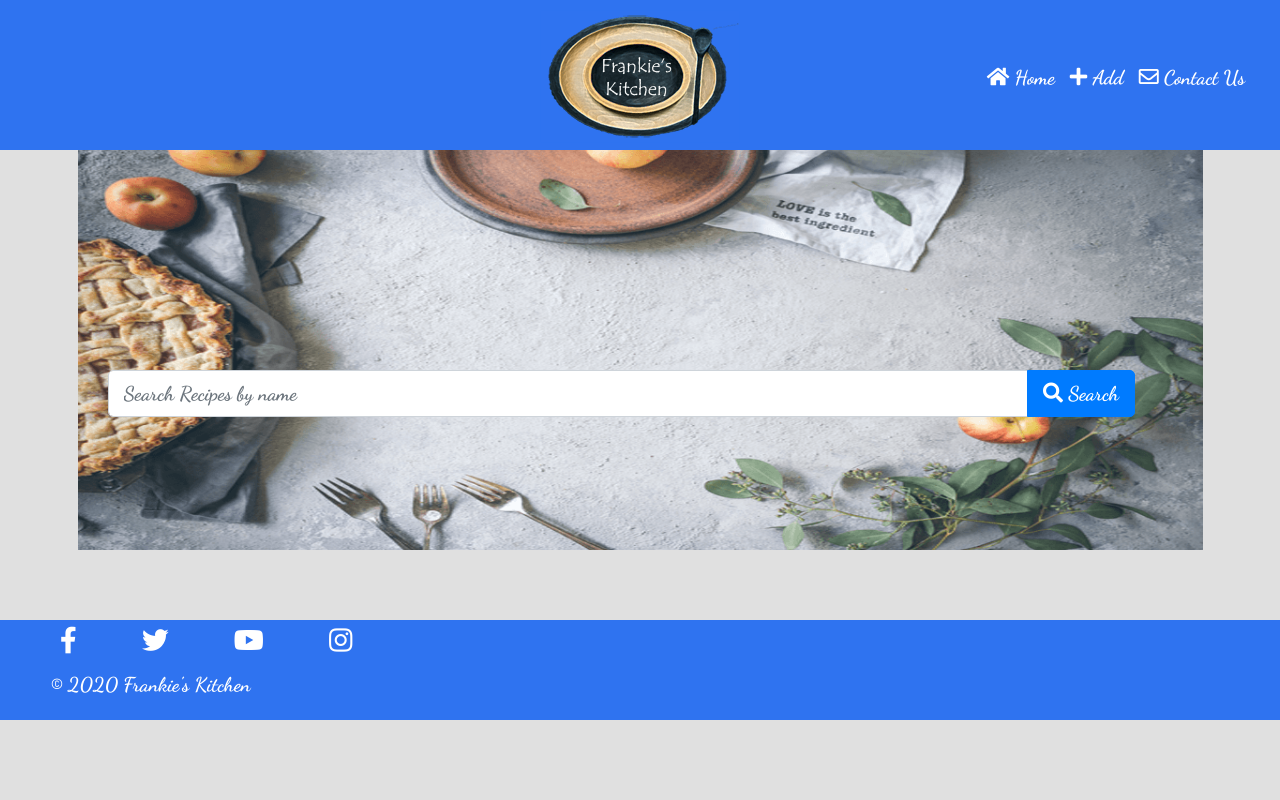
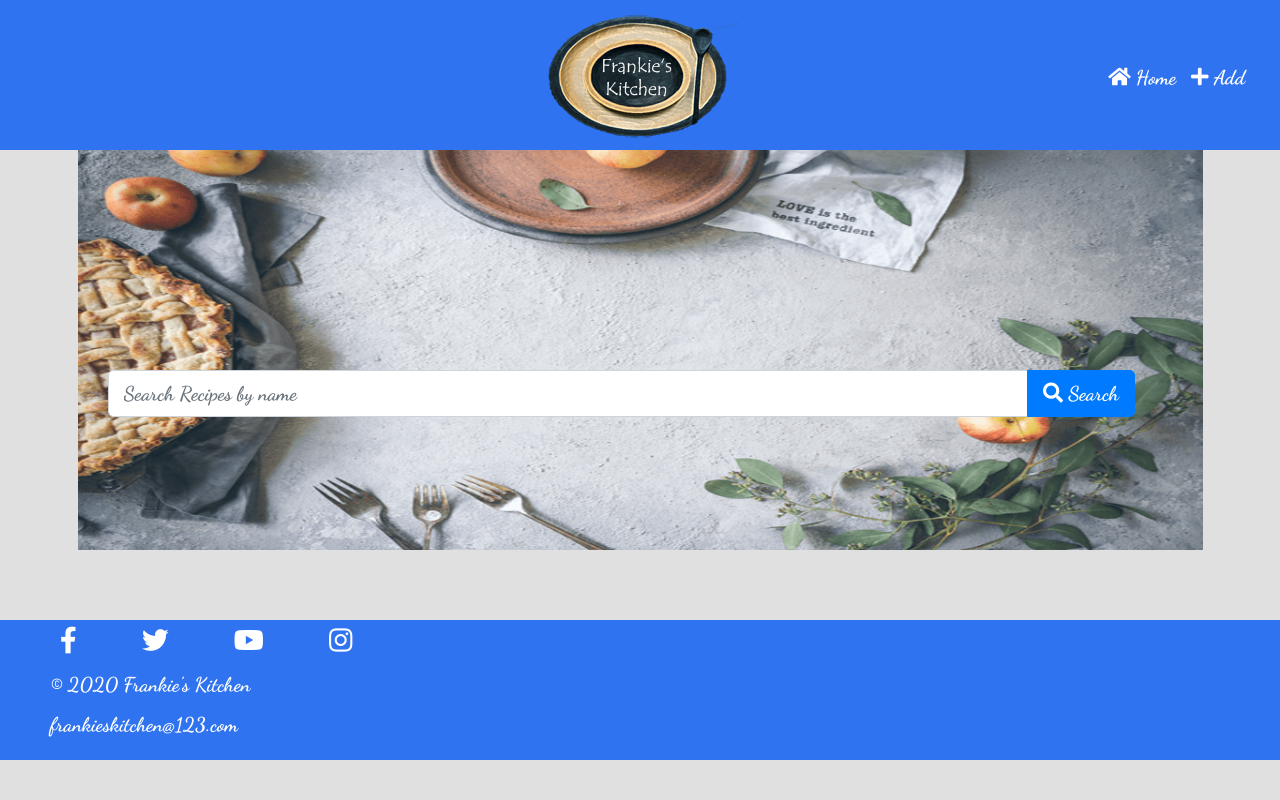
Before and after one commit to Dhracko/frankies_kitchen, a Flask app: page / in a window 1280 px wide. Run offline with Flask 2, Linux system fonts and the light colour scheme; data that the repository does not hold is empty; some libraries are stand-ins or nearby versions.

Commit message:
Removed the Contact us link

```diff
--- a/static/css/style.css
+++ b/static/css/style.css
@@ -256,7 +256,7 @@ ul li.nav-item {
 .footer-bg {
   background-color: #2f73f0;
   position: inherit;
-  height: 100px;
+  height: 140px;
   bottom: 0;
 }
 
@@ -264,6 +264,11 @@ ul li.nav-item {
   color: #ffffff;
   padding: 10px 30px;
 }
+
+.copyrght p {
+    margin-bottom: 0;
+}
+
 
 /* Media Content */
 @media screen and (max-width: 989px) {
--- a/templates/base.html
+++ b/templates/base.html
@@ -60,47 +60,26 @@
     <header>
         <nav class="navbar navbar-dark header-bar">
             <div class="col d-flex justify-content-end">
-          <span class="menu-bar icon-burger" onclick="openNav()"
-            ><i class="fas fa-bars nav-white"></i
-          ></span>
-
-          <a class="banner-logo" href="{{url_for('get_recipes')}}"
-            ><img
-              src="{{url_for('static', filename='images/logo.png')}}"
-              alt="logo"
-          /></a>
+                <span class="menu-bar icon-burger" onclick="openNav()"><i class="fas fa-bars nav-white"></i></span>
+                <a class="banner-logo" href="{{url_for('get_recipes')}}">
+                    <img src="{{url_for('static', filename='images/logo.png')}}" alt="logo"/>
+                </a>
             <!-- Nav bar -->
                 <ul class="nav-full nav align-items-center">
                     <li class="nav-item">
-              <a class="nav-white" href="{{url_for('get_recipes')}}"
-                ><i class="fas fa-home"></i> Home</a
-              >
+                        <a class="nav-white" href="{{url_for('get_recipes')}}"><i class="fas fa-home"></i> Home</a>
                     </li>
                     <li class="nav-item">
-              <a class="nav-white" href="{{url_for('add_recipe')}}"
-                ><i class="fas fa-plus"></i> Add</a
-              >
-            </li>
-            <li class="nav-item">
-              <a class="nav-white" href="#"
-                ><i class="far fa-envelope"></i> Contact Us</a
-              >
+                        <a class="nav-white" href="{{url_for('add_recipe')}}"><i class="fas fa-plus"></i> Add</a>
                     </li>
                 </ul>
             </div>
             <!-- Mobile hidden Nav Bar -->
             <div id="menu" class="overlay">
-          <a href="javascript:void(0)" class="closebtn" onclick="closeNav()"
-            >&times;</a
-          >
+                <a href="javascript:void(0)" class="closebtn" onclick="closeNav()">&times;</a>
                 <div class="overlay-content">
-            <a href="{{url_for('get_recipes')}}"
-              ><i class="fas fa-home"></i> Home</a
-            >
-            <a href="{{url_for('add_recipe')}}"
-              ><i class="fas fa-plus"></i> Add Recipe</a
-            >
-            <a href="#"><i class="far fa-envelope"></i> Contact Us</a>
+                    <a href="{{url_for('get_recipes')}}"><i class="fas fa-home"></i> Home</a>
+                    <a href="{{url_for('add_recipe')}}"><i class="fas fa-plus"></i> Add Recipe</a>
                 </div>
             </div>
         </nav>
@@ -120,10 +99,12 @@
 				<a href="https://www.instagram.com/" target="_blank" rel="noreferrer"><i class="fab fa-instagram fa-lg"></i></a>
 			</div>
 			<div class="col-12 col-md copyrght">
-				<p>&copy; 2020 Frankie's Kitchen</p>
+				<p>&copy; 2020 Frankie's Kitchen </p>
+                <p>frankieskitchen@123.com</p>
 			</div>
 		</div>
 	</footer>
+
     <script src="https://cdnjs.cloudflare.com/ajax/libs/jquery/3.5.1/jquery.min.js"></script>
     <script src="https://cdn.jsdelivr.net/npm/popper.js@1.16.1/dist/umd/popper.min.js"></script>
     <script src="https://stackpath.bootstrapcdn.com/bootstrap/4.5.2/js/bootstrap.min.js"></script>
--- a/templates/edit_recipe.html
+++ b/templates/edit_recipe.html
@@ -10,7 +10,7 @@
         id="recipe_name"
         value="{{recipe.recipe_name}}"
         minlength="3"
-        maxlength="30"
+        maxlength="35"
         pattern="^[a-zA-Z]+( [a-zA-Z]+)*$"
         title="Only use uppercase and lowercase letters. Cannot start with a space or number."
       />
@@ -18,7 +18,7 @@
 
     <!-- Recipe name remaining characters counter -->
     <div class="text-remaining text-left p-2">
-      <small><span id="recipe-name-count">20</span> characters remaining</small>
+      <small><span id="recipe-name-count">35</span> characters remaining</small>
     </div>
   </div>
 
```
Also changed, not shown: README.md. Lines whose indentation alone changed are shown as unchanged.
